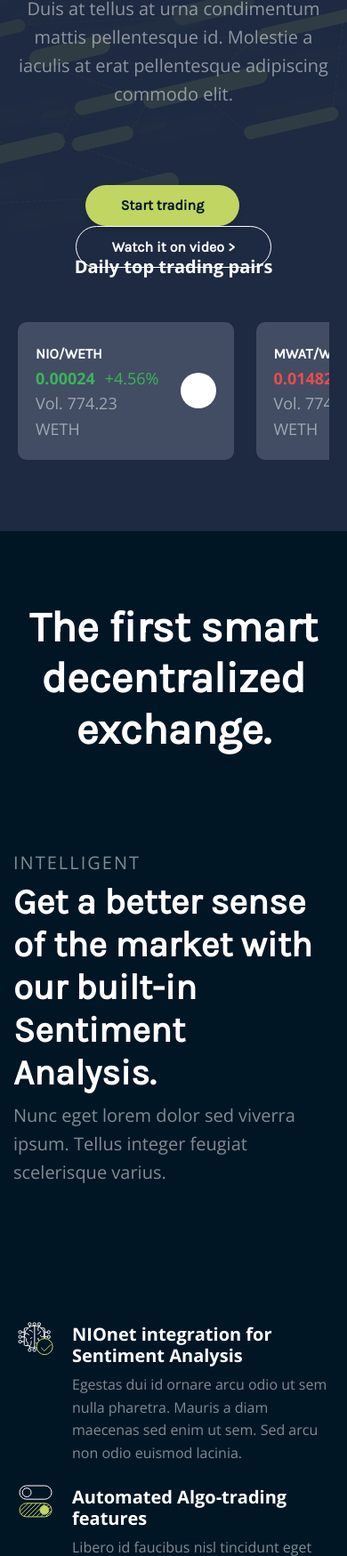
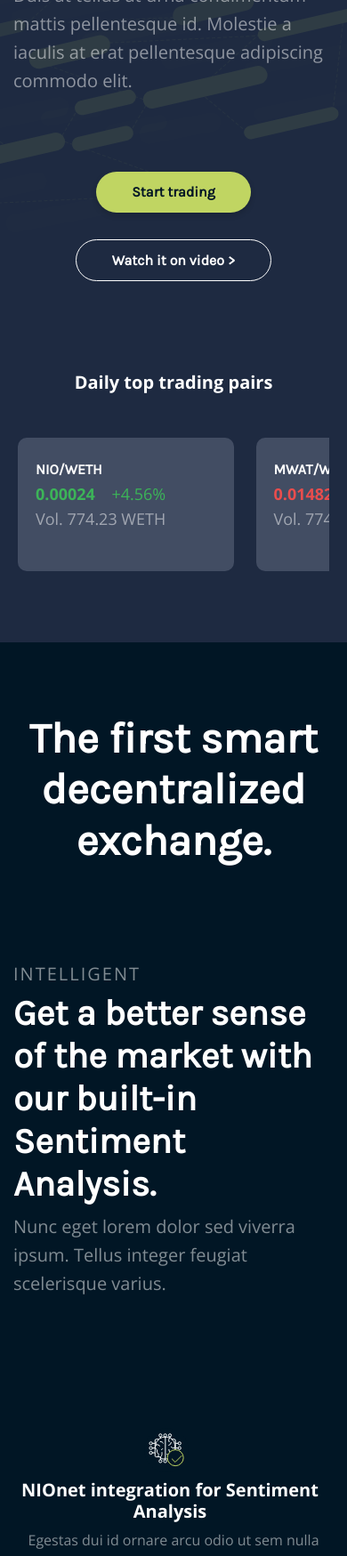
Before and after one commit to Nessjk/niodex, a website: page public/index.html in a window 390 px wide. Shown: the part 251-2000 px from the top of the page at 89% size. Drawn offline with nearby package versions, Linux system fonts and the light colour scheme.

Commit message:
Fix hero responsive + Fix @frontpage cards responsive

```diff
--- a/scss/partials/components/_cards.scss
+++ b/scss/partials/components/_cards.scss
@@ -86,6 +86,10 @@
 .pairs--icon {
     display: flex;
     align-items: center;
+
+    @media (max-width: 400px) {
+        display: none;
+    }
 }
 
 // Inside card
--- a/scss/partials/components/_navbar.scss
+++ b/scss/partials/components/_navbar.scss
@@ -40,4 +40,10 @@
             display: none;
         }
     }
+
+    @media (max-width: 375px) {
+        padding-bottom: 100px;
+    }
+
+
 }
--- a/scss/partials/core/_page-layout.scss
+++ b/scss/partials/core/_page-layout.scss
@@ -1,3 +1,5 @@
-.container {
-
+@media (min-width: 576px) {
+    .container {
+        max-width: 88vw;
+    }
 }
--- a/scss/partials/sections/_hero.scss
+++ b/scss/partials/sections/_hero.scss
@@ -7,6 +7,14 @@
 
     &__content {
         padding-bottom: 50px;
+
+        @media (max-width: 455px) {
+            padding-bottom: 80px;
+         }
+
+         @media (max-width: 400px) {
+            padding-bottom: 180px;
+         }
 
         & img {
             height: 80%;
@@ -33,10 +41,15 @@
             }
         }
 
-        @media (max-width: 1024px) {
-            &--text {
+        &--text {
+            @media (max-width: 1024px) {
                 position: absolute;
-                text-align: center;
+                text-align: left;
+            }
+
+            @media (max-width: 375px) {
+                padding-top: 115px;
+                padding-top: 160px;
             }
         }
 
@@ -45,8 +58,26 @@
     &__buttons {
         margin-top: 70px;
 
+
+
         & :first-child {
             margin-right: 25px;
+
+            @media (max-width: 455px) {
+                margin-bottom: 30px;
+                margin-left: auto;
+                margin-right: auto;
+             }
+        }
+
+
+        @media (max-width: 450px) {
+            text-align: center;
+        }
+
+        @media (max-width: 375px) {
+            margin-top: 0px;
+            padding-bottom: 115px;
         }
     }
 
@@ -73,6 +104,8 @@
             width: 50px;
         }
     }
+
+
 }
 
 
@@ -116,6 +149,16 @@
             & :first-child {
                 margin-right: 8px;
             }
+
+            @media (max-width: 768px){
+                text-align: center;
+                display: flex;
+                flex-direction: column;
+
+                max-width: 400px;
+                margin: auto;
+            }
+
 
         }
     }
```
Also changed, not shown: public/css/styles.css.
